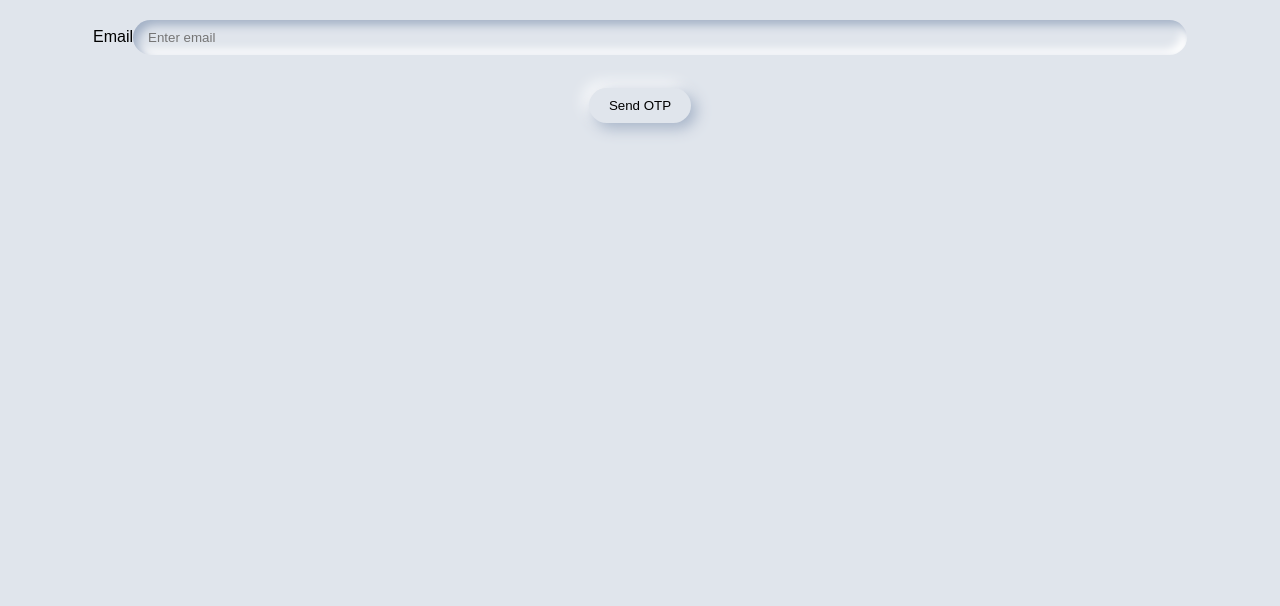
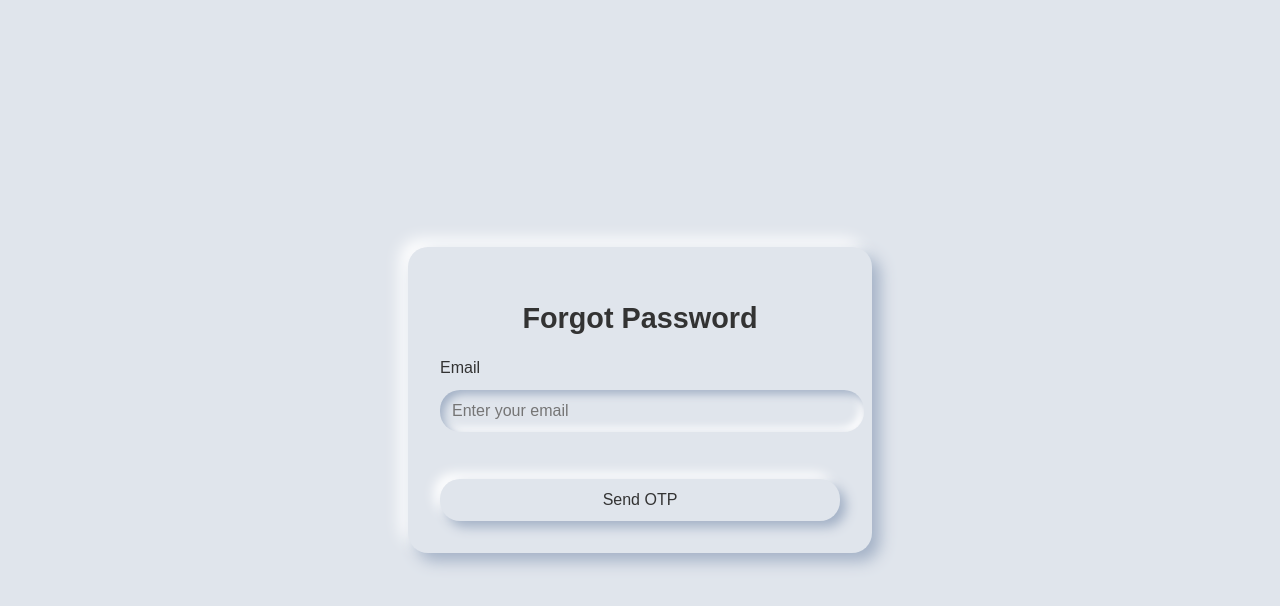
Before and after one commit to Aditya-Sharma-2002/chathub, a React (Vite) app in the folder frontend/: page /forgot in a window 1280 px wide. Shown: the top 606 px of the page. Built offline with nearby package versions, Linux system fonts and the light colour scheme; no server answers.

Commit message:
Forgot password page implemented, bugs persist while sending email

```diff
--- a/frontend/src/user/Forgot.css
+++ b/frontend/src/user/Forgot.css
@@ -1,4 +1,87 @@
-.error {
-    color: red;
-    font-size: 0.9rem;
+:root {
+  --primary-bg: #e0e0e0;
+  --shadow-light: #ffffff;
+  --shadow-dark: #bebebe;
+  --radius: 20px;
+  --text-color: #333;
 }
+
+.forgot-container {
+  display: flex;
+  justify-content: center;
+  align-items: center;
+  height: 100vh;
+  background: var(--primary-bg);
+}
+
+.forgot-box {
+  width: 400px;
+  padding: 2rem;
+  border-radius: var(--radius);
+  background: var(--primary-bg);
+  box-shadow: 8px 8px 16px var(--shadow-dark), -8px -8px 16px var(--shadow-light);
+  text-align: center;
+}
+
+.forgot-title {
+  margin-bottom: 1.5rem;
+  font-size: 1.8rem;
+  color: var(--text-color);
+}
+
+.form-group {
+  text-align: left;
+  margin-bottom: 1rem;
+}
+
+.form-group label {
+  display: block;
+  margin-bottom: 0.5rem;
+  color: var(--text-color);
+}
+
+.auth-input {
+  width: 100%;
+  padding: 12px;
+  border-radius: var(--radius);
+  border: none;
+  background: var(--primary-bg);
+  box-shadow: inset 4px 4px 8px var(--shadow-dark),
+              inset -4px -4px 8px var(--shadow-light);
+  font-size: 1rem;
+  color: var(--text-color);
+  outline: none;
+}
+
+.auth-input:focus {
+  box-shadow: inset 2px 2px 4px var(--shadow-dark),
+              inset -2px -2px 4px var(--shadow-light);
+}
+
+.auth-button {
+  width: 100%;
+  padding: 12px;
+  margin-top: 1rem;
+  border: none;
+  border-radius: var(--radius);
+  background: var(--primary-bg);
+  color: var(--text-color);
+  font-size: 1rem;
+  cursor: pointer;
+  box-shadow: 6px 6px 12px var(--shadow-dark),
+              -6px -6px 12px var(--shadow-light);
+  transition: transform 0.2s ease;
+}
+
+.auth-button:hover {
+  transform: scale(1.02);
+  box-shadow: inset 4px 4px 8px var(--shadow-dark),
+              inset -4px -4px 8px var(--shadow-light);
+}
+
+.error-text {
+  display: block;
+  color: red;
+  font-size: 0.9rem;
+  margin-top: 5px;
+}
--- a/frontend/src/user/Forgot.jsx
+++ b/frontend/src/user/Forgot.jsx
@@ -1,115 +1,139 @@
-import { useState, useEffect } from "react";
+import { useState } from "react";
 import { forgot } from './apiUser';
 import { emailValidator, passwordValidator } from '../core/validator';
 import { useLocation } from "react-router-dom";
+import './Forgot.css';
 
 function Forgot() {
     const [email, setEmail] = useState('');
     const [otp, setOtp] = useState('');
     const [password, setPassword] = useState('');
     const [repassword, setRepassword] = useState('');
-    const [serverOTP, setServerOTP] = useState(''); // for storing OTP from server
-    const [active, setActive] = useState(false);
+    const [serverOTP, setServerOTP] = useState('');
+    const [step, setStep] = useState(1); // 1: email, 2: otp, 3: new password
     const [formErrors, setFormErrors] = useState({});
     const location = useLocation();
     const { emailO } = location.state || {};
 
-    useEffect(() => {
-        if (email.length > 0 && otp.length > 0 && password === repassword && password.length > 0) {
-            setActive(true);
+    async function handleGetOTP(e) {
+        e.preventDefault();
+        const errors = {};
+        emailValidator(email, errors, setFormErrors);
+
+        if (Object.keys(errors).length > 0) {
+            setFormErrors(errors);
+            return;
+        }
+
+        const response = await forgot(email);
+        if (response && response.otp) {
+            setServerOTP(response.otp);
+            setStep(2); // move to OTP step
         } else {
-            setActive(false);
+            setFormErrors({ email: "Failed to send OTP" });
         }
-    }, [email, otp, password, repassword]);
+    }
 
-    function handleSubmit(e) {
+    function handleOTPSubmit(e) {
         e.preventDefault();
+        if (otp !== serverOTP) {
+            setFormErrors({ otp: "Invalid OTP" });
+            return;
+        }
+        setStep(3); // move to password reset step
+    }
 
+    function handlePasswordSubmit(e) {
+        e.preventDefault();
         const errors = {};
-
-        // validate all fields
-        emailValidator(email, formErrors, (newErrors) => Object.assign(errors, newErrors));
-        passwordValidator(password, formErrors, (newErrors) => Object.assign(errors, newErrors));
+        passwordValidator(password, errors, setFormErrors);
 
         if (password !== repassword) {
             errors.repassword = "Passwords do not match";
         }
 
-        if (otp !== serverOTP) {
-            errors.otp = "Invalid OTP";
-        }
-
         setFormErrors(errors);
 
         if (Object.keys(errors).length === 0) {
-            console.log("Success: Ready to call password reset API");
-            // API call here...
-        }
-    }
-
-    async function getOTP(e) {
-        e.preventDefault();
-        const response = await forgot(email);
-        if (response && response.otp) {
-            setServerOTP(response.otp);
-            console.log("OTP sent:", response.otp);
-        } else {
-            setFormErrors({ email: response.error || "Failed to send OTP" });
+            console.log("Password reset successful!");
         }
     }
 
     return (
-        <div className="container">
-            <form onSubmit={handleSubmit}>
-                {!active ? (
+        <div className="forgot-container">
+            <div className="forgot-box neumorphic">
+                <h2 className="forgot-title">Forgot Password</h2>
+
+                <form>
+                    {step === 1 && (
                         <>
+                            <div className="form-group">
                                 <label>Email</label>
                                 <input
+                                    className="auth-input"
                                     type="email"
-                            placeholder="Enter email"
+                                    placeholder="Enter your email"
                                     defaultValue={emailO || ''}
                                     onChange={(e) => setEmail(e.target.value)}
-                        />
-                        {formErrors.email && <p className="error">{formErrors.email}</p>}
-                        <br /><br />
-                    </>
-                ) : (
-                    <>
-                        <label>Email</label>
-                        <input
-                            type="email"
-                            value={email}
                                     disabled
                                 />
-                        <br /><br />
+                                {formErrors.email && <span className="error-text">{formErrors.email}</span>}
+                            </div>
+                            <button className="auth-button" onClick={handleGetOTP}>
+                                Send OTP
+                            </button>
                         </>
                     )}
 
-                {active && (
+                    {step === 2 && (
                         <>
+                            <div className="form-group">
                                 <label>OTP</label>
-                        <input type="text" placeholder="Enter OTP" onChange={(e) => setOtp(e.target.value)} />
-                        {formErrors.otp && <p className="error">{formErrors.otp}</p>}
-                        <br /><br />
-
-                        <label>New Password</label>
-                        <input type="password" placeholder="Enter new password" onChange={(e) => setPassword(e.target.value)} />
-                        {formErrors.password && <p className="error">{formErrors.password}</p>}
-                        <br /><br />
-
-                        <label>Re-enter Password</label>
-                        <input type="password" placeholder="Re-enter your password" onChange={(e) => setRepassword(e.target.value)} />
-                        {formErrors.repassword && <p className="error">{formErrors.repassword}</p>}
-                        <br /><br />
+                                <input
+                                    className="auth-input"
+                                    type="text"
+                                    placeholder="Enter OTP"
+                                    onChange={(e) => setOtp(e.target.value)}
+                                />
+                                {formErrors.otp && <span className="error-text">{formErrors.otp}</span>}
+                            </div>
+                            <button className="auth-button" onClick={handleOTPSubmit}>
+                                Verify OTP
+                            </button>
                         </>
                     )}
 
-                {active ? (
-                    <button type="submit">Change Password</button>
-                ) : (
-                    <button onClick={getOTP}>Send OTP</button>
+                    {step === 3 && (
+                        <>
+                            <div className="form-group">
+                                <label>New Password</label>
+                                <input
+                                    className="auth-input"
+                                    type="password"
+                                    placeholder="Enter new password"
+                                    onChange={(e) => setPassword(e.target.value)}
+                                />
+                                {formErrors.password && <span className="error-text">{formErrors.password}</span>}
+                            </div>
+
+                            <div className="form-group">
+                                <label>Confirm Password</label>
+                                <input
+                                    className="auth-input"
+                                    type="password"
+                                    placeholder="Re-enter your password"
+                                    onChange={(e) => setRepassword(e.target.value)}
+                                />
+                                {formErrors.repassword && <span className="error-text">{formErrors.repassword}</span>}
+                            </div>
+
+                            <button className="auth-button" onClick={handlePasswordSubmit}>
+                                Reset Password
+                            </button>
+                        </>
                     )}
                 </form>
+            </div>
         </div>
     );
 }
--- a/frontend/src/user/apiUser.jsx
+++ b/frontend/src/user/apiUser.jsx
@@ -29,7 +29,7 @@ export const signup = async (name,email,password) => {
 
 export const forgot = async (email) => {
     try{
-        const response = await axios.get(`${API}/forgot`, {
+        const response = await axios.post(`${API}/forgot`, {
             email: email
         })
         return response;
```
Lines whose indentation alone changed are shown as unchanged.
